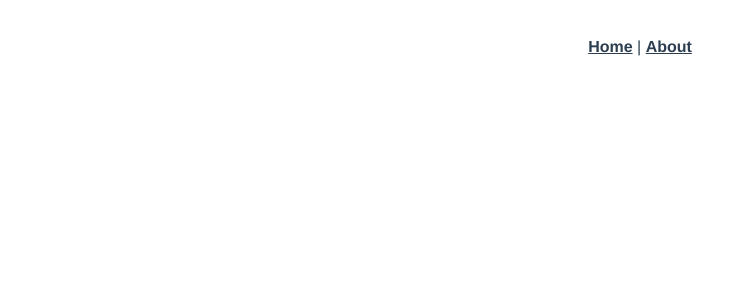
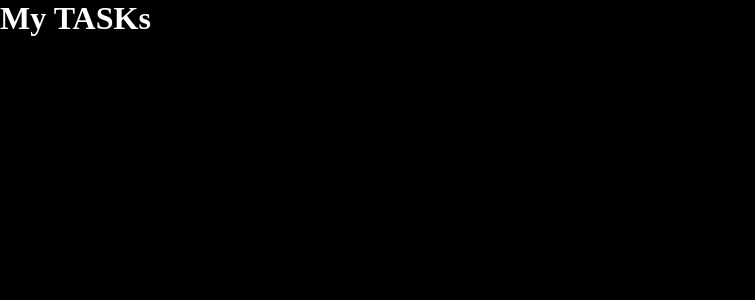
Before and after one commit to AndreCampeloR/My_Desk, a Vue app: page /login in a window 1280 px wide. Before the commit this address had no page. Shown: the top 300 px of the page, without its empty margins (0-755 px from the left). Built offline with nearby package versions, Linux system fonts and the light colour scheme.

Commit message:
update Inicial

```diff
--- a/src/App.vue
+++ b/src/App.vue
@@ -1,30 +1,11 @@
 <template>
-  <nav>
-    <router-link to="/">Home</router-link> |
-    <router-link to="/about">About</router-link>
-  </nav>
   <router-view/>
 </template>
 
 <style>
-#app {
-  font-family: Avenir, Helvetica, Arial, sans-serif;
-  -webkit-font-smoothing: antialiased;
-  -moz-osx-font-smoothing: grayscale;
-  text-align: center;
-  color: #2c3e50;
-}
-
-nav {
-  padding: 30px;
-}
-
-nav a {
-  font-weight: bold;
-  color: #2c3e50;
-}
-
-nav a.router-link-exact-active {
-  color: #42b983;
-}
+  *{
+    padding: 0%;
+    margin: 0;
+    box-sizing: border-box;
+  }
 </style>
--- a/src/main.js
+++ b/src/main.js
@@ -2,5 +2,10 @@ import { createApp } from 'vue'
 import App from './App.vue'
 import router from './router'
 import store from './store'
+import { library } from "@fortawesome/fontawesome-svg-core";
+import { faPhone } from "@fortawesome/free-solid-svg-icons";
+import { FontAwesomeIcon } from "@fortawesome/vue-fontawesome";
 
-createApp(App).use(store).use(router).mount('#app')
+library.add(faPhone);
+
+createApp(App).use(store).use(router).component("font-awesome-icon", FontAwesomeIcon).mount('#app')
--- a/src/router/index.js
+++ b/src/router/index.js
@@ -1,19 +1,11 @@
 import { createRouter, createWebHistory } from 'vue-router'
-import HomeView from '../views/HomeView.vue'
+import LoginPage from '../views/LoginView.vue'
 
 const routes = [
   {
-    path: '/',
-    name: 'home',
-    component: HomeView
-  },
-  {
-    path: '/about',
-    name: 'about',
-    // route level code-splitting
-    // this generates a separate chunk (about.[hash].js) for this route
-    // which is lazy-loaded when the route is visited.
-    component: () => import(/* webpackChunkName: "about" */ '../views/AboutView.vue')
+    path: '/login',
+    name: 'login',
+    component: LoginPage
   }
 ]
 
--- a/src/views/AboutView.vue
+++ /dev/null
@@ -1,5 +0,0 @@
-<template>
-  <div class="about">
-    <h1>This is an about page</h1>
-  </div>
-</template>
--- a/src/views/HomeView.vue
+++ /dev/null
@@ -1,18 +0,0 @@
-<template>
-  <div class="home">
-    <img alt="Vue logo" src="../assets/logo.png">
-    <HelloWorld msg="Welcome to Your Vue.js App"/>
-  </div>
-</template>
-
-<script>
-// @ is an alias to /src
-import HelloWorld from '@/components/HelloWorld.vue'
-
-export default {
-  name: 'HomeView',
-  components: {
-    HelloWorld
-  }
-}
-</script>
--- /dev/null
+++ b/src/views/LoginView.vue
@@ -0,0 +1,25 @@
+<template>
+    <div id="window">
+        <h1>My TASKs <font-awesome-icon icon="fa-regular fa-book-open" /></h1>
+    </div>
+</template>
+
+<script>
+export default {
+    name: 'LoginView'
+}
+</script>
+
+<style scoped>
+    #bookIcon{
+        color: #fff;
+    }
+    h1{
+        color: #fff;
+    }
+    #window{
+        background-color: black;
+        height: 100vh;
+        width: 100%;
+    }
+</style>
```
